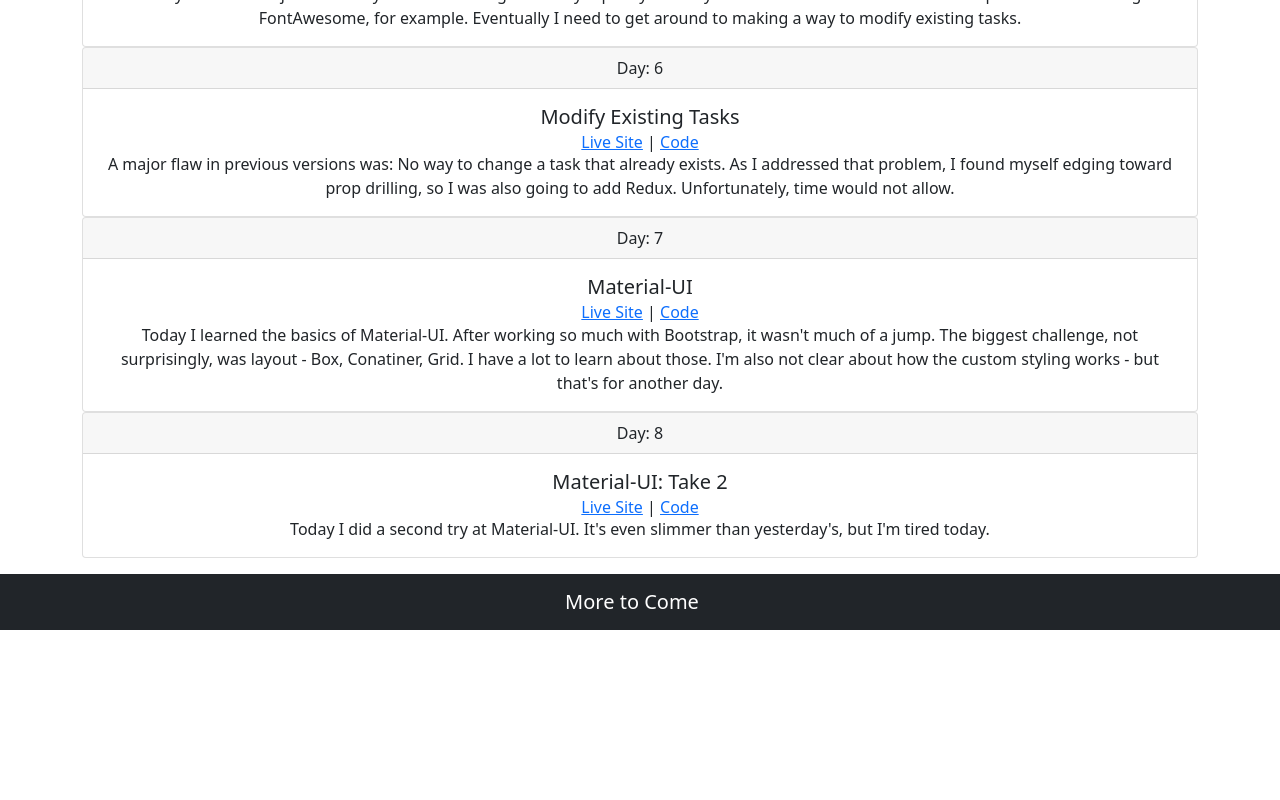
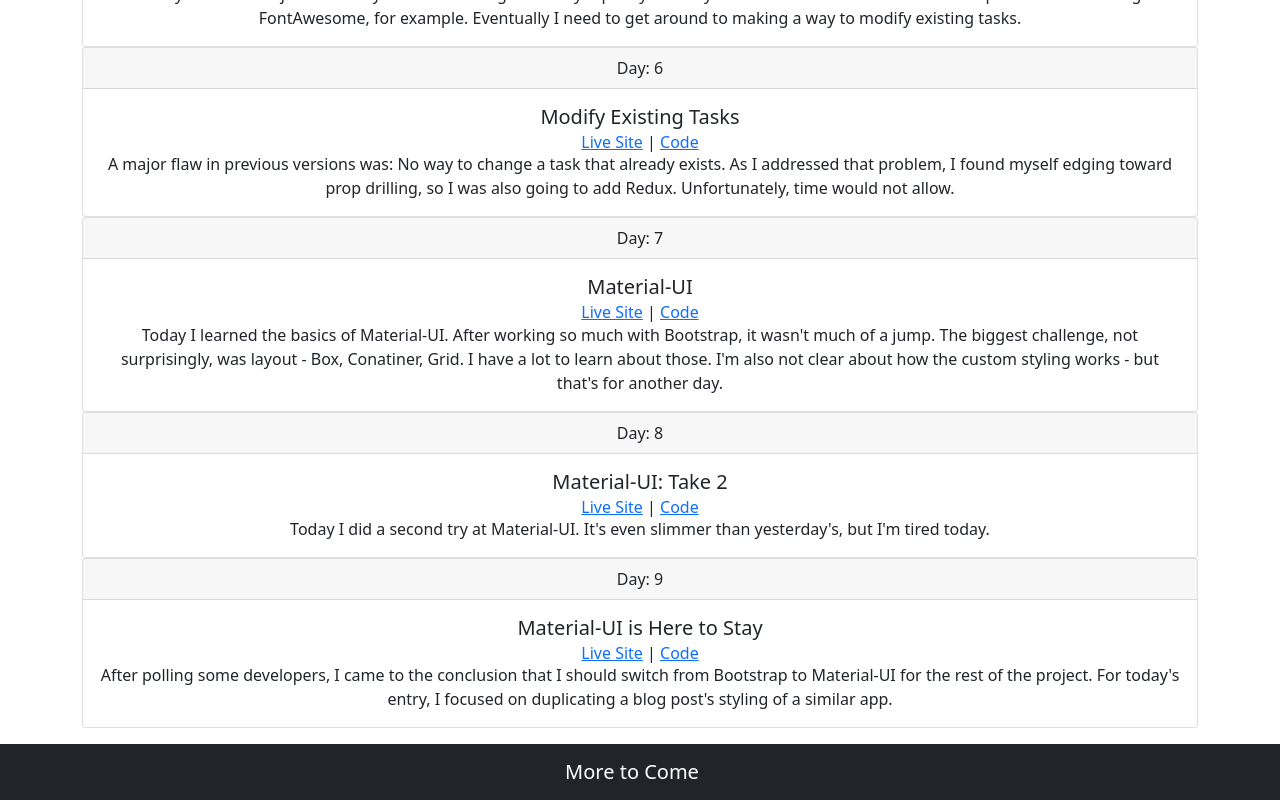
Before and after one commit to ejw773/to-do-30, a React (Create React App) app: page / in a window 1280 px wide. Shown: the part 1209-2009 px from the top of the page. Before the commit the page ends 1839 px from the top, so only its background shows below. Built offline with nearby package versions, Linux system fonts and the light colour scheme.

Commit message:
Update projectInfo.js

```diff
--- a/src/shared/projectInfo.js
+++ b/src/shared/projectInfo.js
@@ -38,6 +38,11 @@ const projectInfo = [
         day: 8,
         title: 'Material-UI: Take 2',
         comment: "Today I did a second try at Material-UI. It's even slimmer than yesterday's, but I'm tired today."
+    },
+    {
+        day: 9,
+        title: 'Material-UI is Here to Stay',
+        comment: "After polling some developers, I came to the conclusion that I should switch from Bootstrap to Material-UI for the rest of the project. For today's entry, I focused on duplicating a blog post's styling of a similar app."
     }
 ];
 
```
